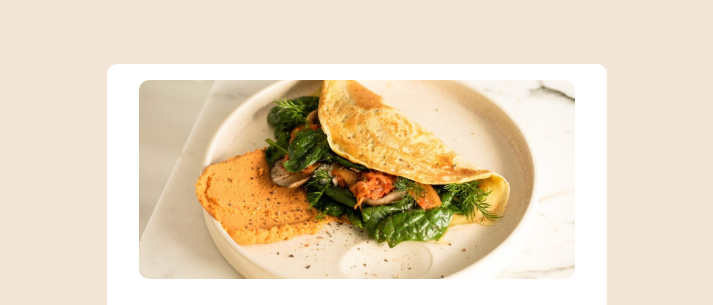
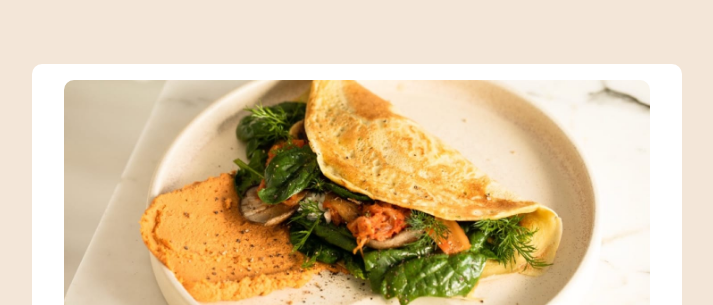
Before and after one commit to av109/recipe-page, a plain HTML site: page index.html in a window 1280 px wide. Shown: the top 305 px of the page, without its empty margins (283-996 px from the left). Drawn offline with Linux system fonts and the light colour scheme.

Commit message:
initial commit

```diff
--- a/style.css
+++ b/style.css
@@ -151,10 +151,11 @@ ol li::marker {
         background-color: var(--ston1);
         display: flex;
         justify-content: center;
+        font-size: 1rem;
     }
 
     main {
-        width: 500px;
+        width: 650px;
         margin: 4rem;
         border-radius: 10px;
         overflow: hidden; /* Add this to ensure content doesn't overflow */
```
